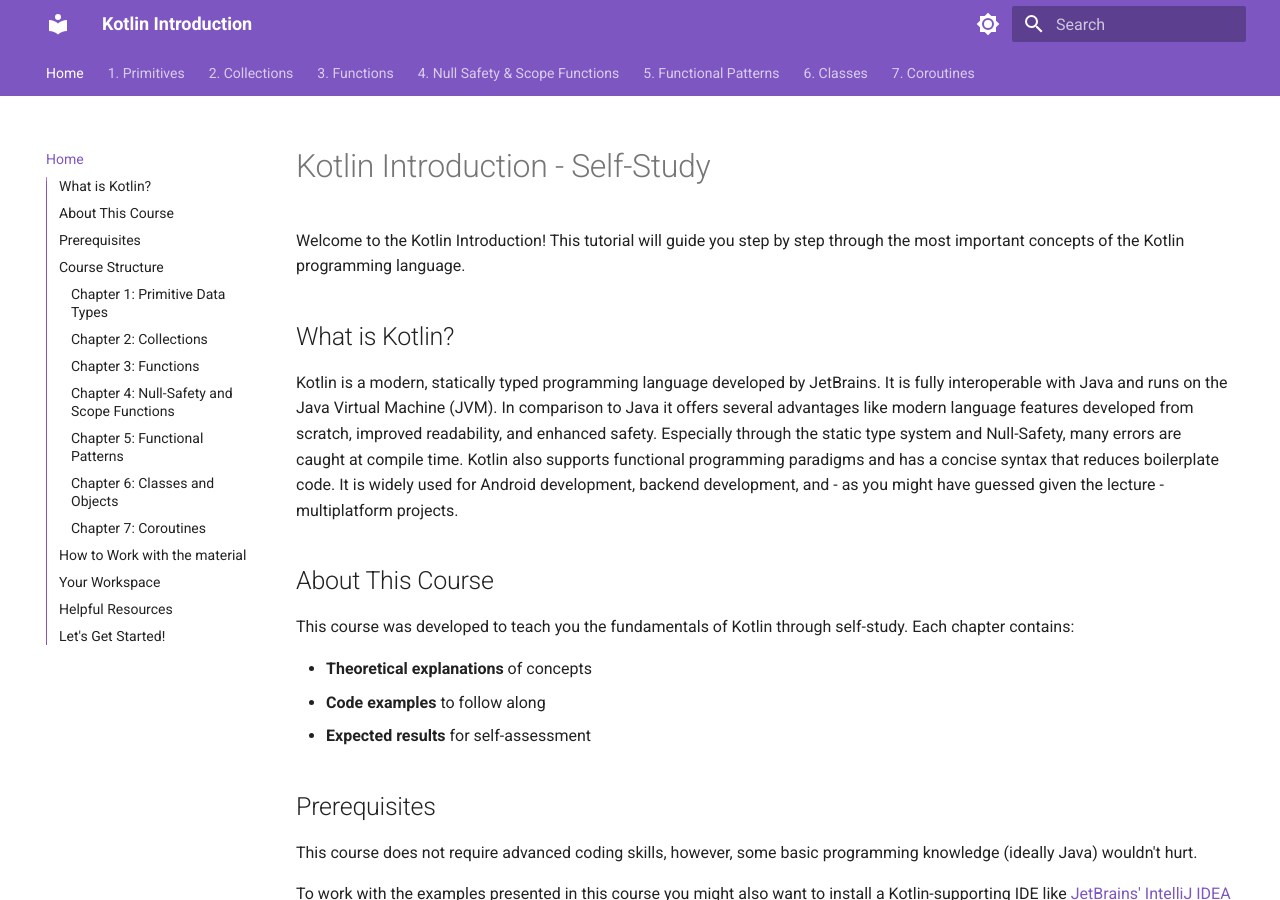
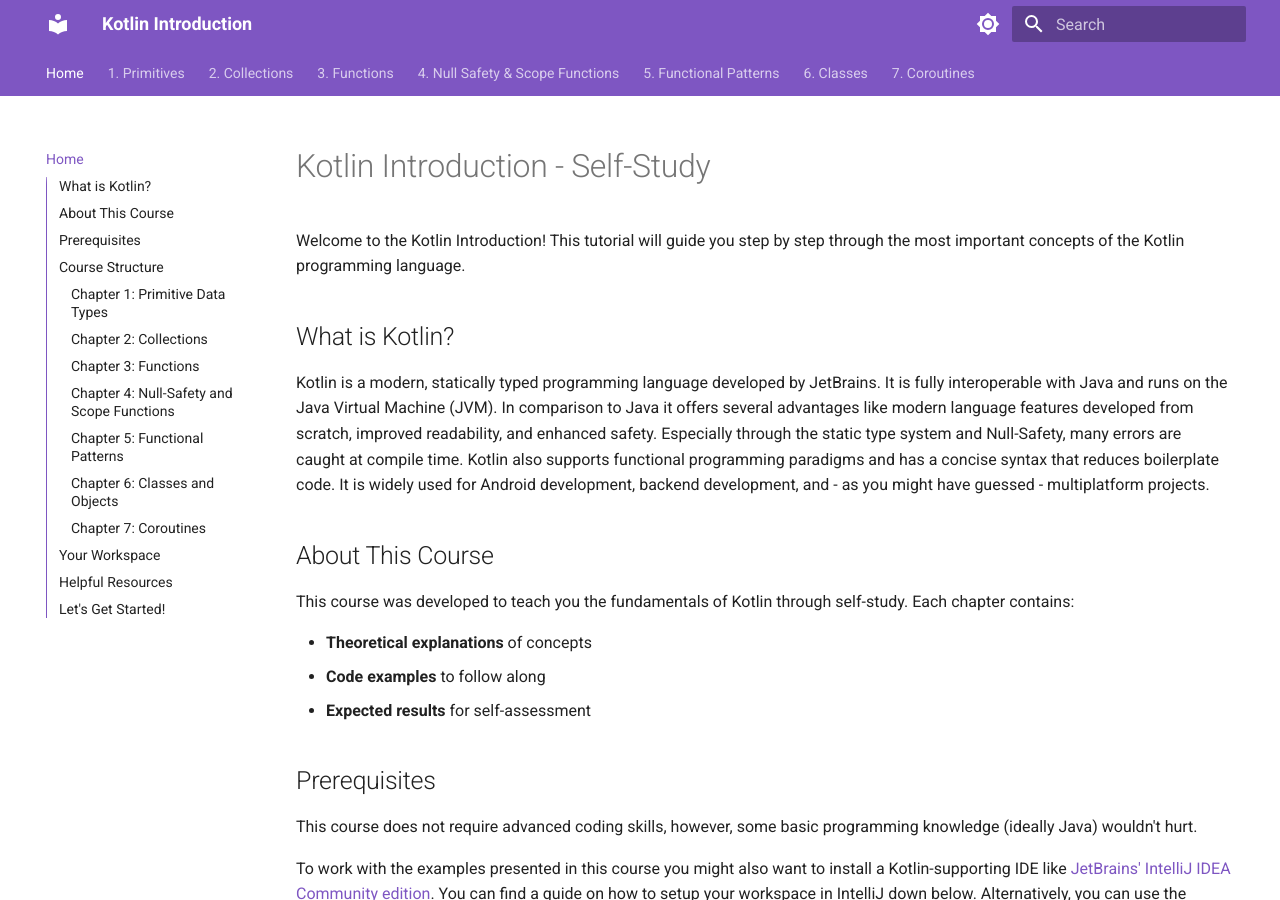
Before and after one commit to kirschkakao/KotlinIntroduction, an MkDocs documentation site: the page built from docs/index.md, in a window 1280 px wide and 900 px high. Built offline with MkDocs 1.6.1 and Material for MkDocs 9.7.7, drawn with Linux system fonts in a browser that asks for light colours; some of the changed text lies outside the part shown.

Commit message:
more clean up

```diff
--- a/docs/index.md
+++ b/docs/index.md
@@ -5,7 +5,7 @@ Welcome to the Kotlin Introduction! This tutorial will guide you step by step th
 ## What is Kotlin?
 
 Kotlin is a modern, statically typed programming language developed by JetBrains. It is fully interoperable with Java and runs on the Java Virtual Machine (JVM).
-In comparison to Java it offers several advantages like modern language features developed from scratch, improved readability, and enhanced safety. Especially through the static type system and Null-Safety, many errors are caught at compile time. Kotlin also supports functional programming paradigms and has a concise syntax that reduces boilerplate code. It is widely used for Android development, backend development, and - as you might have guessed given the lecture - multiplatform projects.
+In comparison to Java it offers several advantages like modern language features developed from scratch, improved readability, and enhanced safety. Especially through the static type system and Null-Safety, many errors are caught at compile time. Kotlin also supports functional programming paradigms and has a concise syntax that reduces boilerplate code. It is widely used for Android development, backend development, and - as you might have guessed - multiplatform projects.
 
 ## About This Course
 
@@ -47,13 +47,6 @@ Classes, Inheritance, Data Classes, Design Patterns, Abstract Classes, Interface
 ### [Chapter 7: Coroutines](07_coroutines.md)
 Asynchronous Programming, launch, async/await, Structured Concurrency
 
-## How to Work with the material
-
-1. **Read each chapter carefully**
-2. **Study the code examples and execute them in your IDE**
-3. **Compare your results** with the expected results
-4. **Experiment** with the examples
-
 ## Your Workspace
 
 Start IntelliJ and create a new Kotlin Project using `File -> New -> Project...` and then choosing Kotlin on the left. Setup your Project like shown and click `Create`:
```
